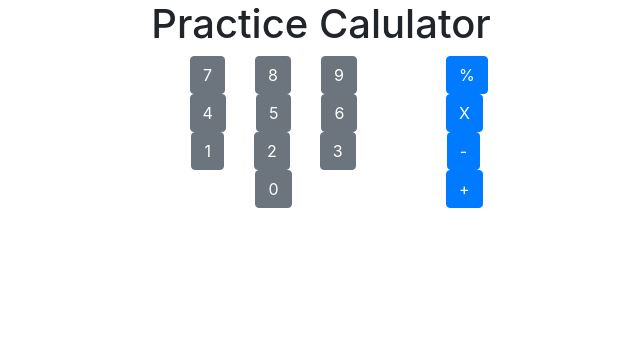
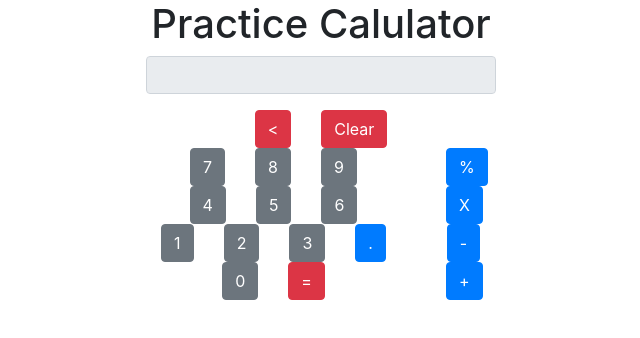
Before and after one commit to alycapps/typescriptCalculator, a React (Create React App) app: page / in a window 1280 px wide. Shown: the top 338 px of the page, without its empty margins (319-959 px from the left). Built offline with nearby package versions, Linux system fonts and the light colour scheme.

Commit message:
numbers displaying

```diff
--- a/src/App.tsx
+++ b/src/App.tsx
@@ -2,45 +2,119 @@ import React, { Component } from 'react';
 import './App.css';
 import NumberBtn from "./components/NumberBtn";
 import OperatorBtn from "./components/OperatorBtn";
+import OtherBtn from "./components/OtherBtn";
+// import { number } from 'prop-types';
 // import { thisExpression } from '@babel/types';
 // import { number } from 'prop-types';
 // import { render } from 'react-dom';
 
-
-export interface Props {
-
-}
+// No Props
+// export interface Props {
+// }
 
 interface State {
     numbers: number[],
-    operators: string[]
+    operators: string[],
+    display: string | number,
+    num1: number,
+    num2: number,
+    operator: string,
+    answer: number
 }
 
 class App extends Component<{}, State> {
   state = {
-    numbers: [7,8,9,4,5,6,1,2,3,0],
-    operators: ["%","X","-","+"]
-  }
+    numbers: [7,8,9,4,5,6,1,2,3],
+    operators: ["%","X","-","+"],
+    display: "",
+    num1: 0,
+    num2: 0,
+    operatorChosen: false,
+    operator: "",
+    answer: 0
+  };
+
+  numberClick = (e:any) => {
+    let val = e.target.value
+    this.setState((prevState) => {
+      return {display: prevState.display + val}
+    },
+     () => {(this.state.operatorChosen) ? (
+       console.log("update num1 here")
+      ) : (
+        console.log("update num2 here")
+      )}
+    );
+  };
+  operatorClick = (e:any) => {
+    console.log("operator clicked")
+    let val = e.target.value
+    this.setState({display:""})
+    // this.setState({operatorChosen:true)
+  };
+  clearClick = () => {
+    console.log("clear clicked")
+  };
+  equalClick = () => {
+    console.log("equal clicked")
+  };
 
   public render() {
     return (
       <div className="App">
         <h1>Practice Calulator</h1>
         <div className="container">
+
+
+        <div className="row">
+            <div className="col-md-4"></div>
+            <div className="col-md-4 typed">
+              {/* numbers already done */}
+            </div>
+            <div className="col-md-4"></div>
+          </div>
+
           <div className="row">
             <div className="col-md-4"></div>
+            <div className="col-md-4">
+              {/* typing location */}
+              <div className="form-group">
+                <input className="form-control" id="display" aria-describedby="calculatordisplay" placeholder={this.state.display} readOnly/>
+              </div>
+            </div>
+            <div className="col-md-4"></div>
+          </div>
+
+          <div className="row">
+            <div className="col-md-4"></div>
+            <div className="col-md-4">
+              <OtherBtn other={"<"} otherClick={this.clearClick}/>
+              <OtherBtn other={"Clear"} otherClick={this.clearClick}/>
+            </div>
+            <div className="col-md-4"></div>
+          </div>
+
+          <div className="row">
+            <div className="col-md-4"></div>
+            {/* numbers location */}
             <div className="col-md-3">
               {this.state.numbers.map(number => (
-                <NumberBtn number={number}/>
+                <NumberBtn number={number} numberClick={this.numberClick}/>
               ))}
+              {/* final row */}
+              <OperatorBtn operator={"."} operatorClick={this.operatorClick}/>
+              <NumberBtn number={0} numberClick={this.numberClick}/>
+              <OtherBtn other={"="} otherClick={this.equalClick}/>
             </div>
             <div className="col-md-1">
               {this.state.operators.map(operator => (
-                <OperatorBtn operator={operator} />
+                <OperatorBtn operator={operator} operatorClick={this.operatorClick}/>
               ))}
             </div>
-            <div className="col-md-3"></div>
+            <div className="col-md-4"></div>
           </div>
+
+
         </div>
       </div>
     );
--- a/src/components/NumberBtn.tsx
+++ b/src/components/NumberBtn.tsx
@@ -2,11 +2,12 @@ import React from "react";
 
 export interface Props {
   number: number;
+  numberClick: any
 };
 
 const NumberBtn = (props: Props) => (
      <span className="col-md-1">
-      <button value={props.number} type="button" className="btn btn-secondary">
+      <button value={props.number} type="button" className="btn btn-secondary" onClick={props.numberClick}>
         {props.number}
       </button>
     </span>
--- a/src/components/OperatorBtn.tsx
+++ b/src/components/OperatorBtn.tsx
@@ -1,12 +1,13 @@
 import React from "react";
 
 export interface Props {
-  operator: string
+  operator: string,
+  operatorClick: any
 }
 
 const OperatorBtn = (props: Props) => (
   <span className="col-md-1">
-   <button value={props.operator} type="button" className="btn btn-primary">
+   <button value={props.operator} type="button" className="btn btn-primary" onClick={props.operatorClick}>
      {props.operator}
    </button>
  </span>
--- /dev/null
+++ b/src/components/OtherBtn.tsx
@@ -0,0 +1,16 @@
+import React from "react";
+
+export interface Props {
+  other: string;
+  otherClick: any
+};
+
+const OtherBtn = (props: Props) => (
+     <span className="col-md-1">
+      <button type="button" className="btn btn-danger" onClick={props.otherClick}>
+        {props.other}
+      </button>
+    </span>
+);
+
+export default OtherBtn;
```
